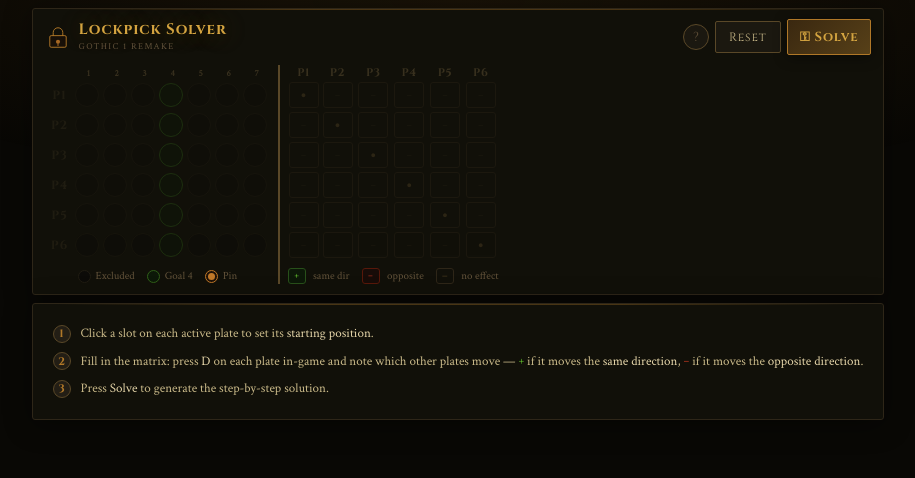
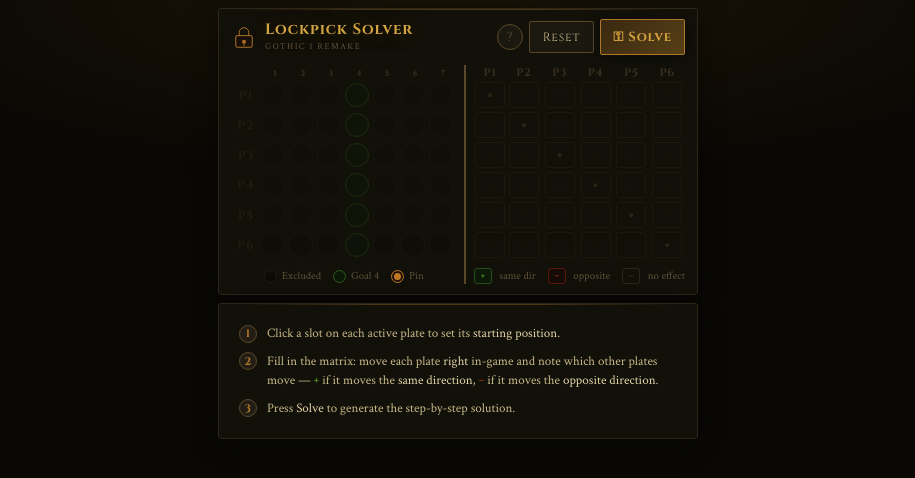
Before and after one commit to wealdly/tumblersmith, a plain HTML site: page index.html in a window 1280 px wide. Shown: the whole page, without its empty margins (182-1097 px from the left). Drawn offline with Linux system fonts and the light colour scheme.

Commit message:
Polish: button-agnostic controls, layout fixes, setup guide, build script

```diff
--- a/index.html
+++ b/index.html
@@ -66,6 +66,12 @@
       gap: 8px;
       width: max-content;
       min-width: max-content;
+    }
+
+    #sol-card {
+      width: 0;
+      min-width: 100%;
+      box-sizing: border-box;
     }
 
     .card {
@@ -611,11 +617,14 @@
       display: flex;
       flex-direction: column;
       gap: 8px;
+      width: 100%;
+      box-sizing: border-box;
     }
     .setup-step {
       display: flex;
       align-items: baseline;
       gap: 10px;
+      min-width: 0;
     }
     .setup-num {
       font-family: 'Cinzel', serif;
@@ -636,6 +645,10 @@
       font-size: 13px;
       color: var(--text);
       line-height: 1.5;
+      white-space: normal;
+      word-break: break-word;
+      min-width: 0;
+      flex: 1;
     }
     .setup-text em { font-style: normal; color: var(--text2); }
     .setup-text .sv { font-family:'Cinzel',serif; font-weight:700; font-size:12px; }
@@ -681,11 +694,11 @@
     <div class="tips-box" id="tips-box">
       <dl>
         <dt>Controls</dt>
-        <dd><kbd class="tip-key">W</kbd><kbd class="tip-key">S</kbd> select plate &nbsp;&middot;&nbsp; <kbd class="tip-key">A</kbd>&nbsp;moves plate <strong>←</strong> &nbsp;&middot;&nbsp; <kbd class="tip-key">D</kbd>&nbsp;moves plate <strong>→</strong></dd>
+        <dd>Up/Down to select a plate &nbsp;&middot;&nbsp; Left moves plate <strong>&#8592;</strong> &nbsp;&middot;&nbsp; Right moves plate <strong>&#8594;</strong></dd>
         <dt>Matrix</dt>
-        <dd>Press <kbd class="tip-key">D</kbd> on a plate &mdash; cell = effect on others: <strong style="color:var(--mat-pos)">+</strong>&nbsp;same direction, <strong style="color:var(--mat-neg)">&minus;</strong>&nbsp;opposite, <strong>&ndash;</strong>&nbsp;none</dd>
+        <dd>Move a plate <strong>right</strong> &mdash; cell = effect on others: <strong style="color:var(--mat-pos)">+</strong>&nbsp;same direction, <strong style="color:var(--mat-neg)">&minus;</strong>&nbsp;opposite, <strong>&ndash;</strong>&nbsp;none</dd>
         <dt>Discover</dt>
-        <dd>Quicksave &rarr; nudge one plate &rarr; note what moved &rarr; reload. Repeat per plate.</dd>
+        <dd>Quicksave &rarr; nudge one plate right &rarr; note what moved &rarr; reload. Repeat per plate.</dd>
       </dl>
     </div>
 
@@ -778,7 +791,7 @@ function renderCombined() {
     th.className = 'ch-mat' + (j === 0 ? ' first-mat' : '');
     th.textContent = `P${j + 1}`;
     th.style.color = pins[j] === 0 ? 'var(--dim)' : PLATE_COLORS[j % PLATE_COLORS.length];
-    if (j === 0) th.title = 'Each row = a plate you press D on. Each cell = effect on the column plate: + same direction, − opposite, – none.';
+    if (j === 0) th.title = 'Each row = a plate moved right. Each cell = effect on the column plate: + same direction, − opposite, – none.';
     hr.appendChild(th);
   }
 
@@ -1071,7 +1084,7 @@ function renderSolution() {
         </div>
         <div class="setup-step">
           <span class="setup-num">2</span>
-          <span class="setup-text">Fill in the matrix: press <em>D</em> on each plate in-game and note which other plates move —
+          <span class="setup-text">Fill in the matrix: move each plate <em>right</em> in-game and note which other plates move —
             <span class="sv vp">+</span> if it moves the <em>same direction</em>,
             <span class="sv vn">&minus;</span> if it moves the <em>opposite direction</em>.
           </span>
```
Also changed, not shown: 1 other file.
